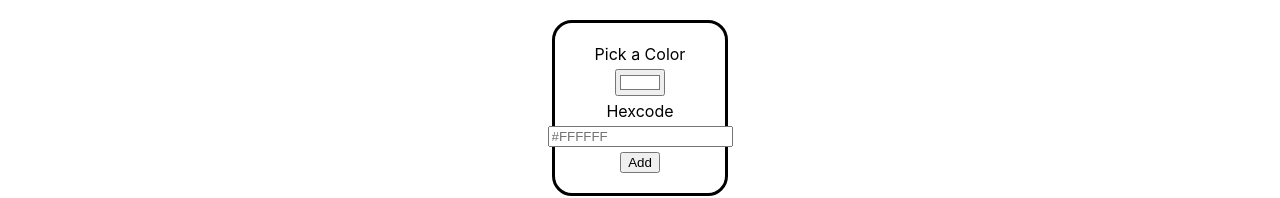
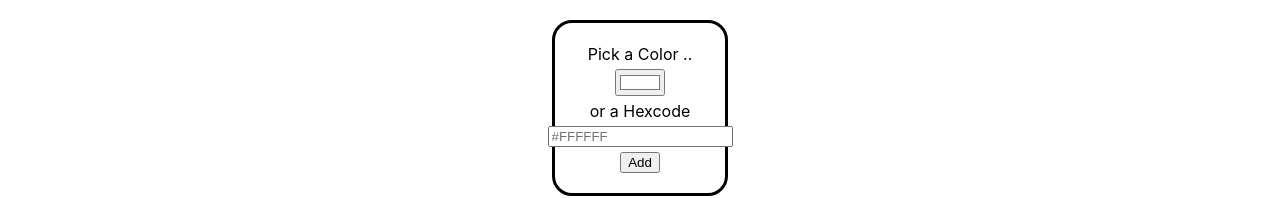
Before and after one commit to edanum/color-saver-app, a React (Create React App) app: page / in a window 1280 px wide. Shown: the top 198 px of the page. Built offline with nearby package versions, Linux system fonts and the light colour scheme.

Commit message:
added dynamic font color to input field

```diff
--- a/src/components/Form.js
+++ b/src/components/Form.js
@@ -2,17 +2,25 @@ import "./Form.css";
 import { useEffect, useState } from "react";
 
 export function Form({ appendCard }) {
-  const [pickedColor, setPickedColor] = useState("#FFFFFF");
+    const [pickedColor, setPickedColor] = useState("#FFFFFF");
+    const [fontColor, setFontColor] = useState("#000000")
     console.log(pickedColor);
 
   const onChangeColor = (event) => {
     console.log(event.target.value);
-    setPickedColor(event.target.value);
+      setPickedColor(event.target.value);
+      setFontColor(getContrastColor(event.target.value));
   };
 
-    // const onChangeHexcode = (event) => {
-    //     setPickedColor(event.targelt.value);
-    // };
+    //Function to choose which font color is needed
+function getContrastColor(hexcolor) {
+  hexcolor = hexcolor.replace("#", "");
+  var r = parseInt(hexcolor.substr(0, 2), 16);
+  var g = parseInt(hexcolor.substr(2, 2), 16);
+  var b = parseInt(hexcolor.substr(4, 2), 16);
+  var yiq = (r * 299 + g * 587 + b * 114) / 1000;
+  return yiq >= 128 ? "black" : "white";
+}
 
   function handleSubmit(event) {
     event.preventDefault();
@@ -22,14 +30,16 @@ export function Form({ appendCard }) {
     appendCard(values.hexcode || values.color);
   }
 
+
+
   return (
     <div>
       <form
         className="form"
-        style={{ backgroundColor: pickedColor }}
+        style={{ backgroundColor: pickedColor , color: fontColor}}
         onSubmit={handleSubmit}
       >
-        <label HTMLfor="color">Pick a Color</label>
+        <label HTMLfor="color">Pick a Color ..</label>
         <input
           type="color"
           id="color"
@@ -37,7 +47,7 @@ export function Form({ appendCard }) {
           onChange={onChangeColor}
           value={pickedColor}
         />
-        <label HTMLfor="hexcode">Hexcode</label>
+        <label HTMLfor="hexcode">or a Hexcode</label>
         <input
           type="text"
           id="hexocde"
```
